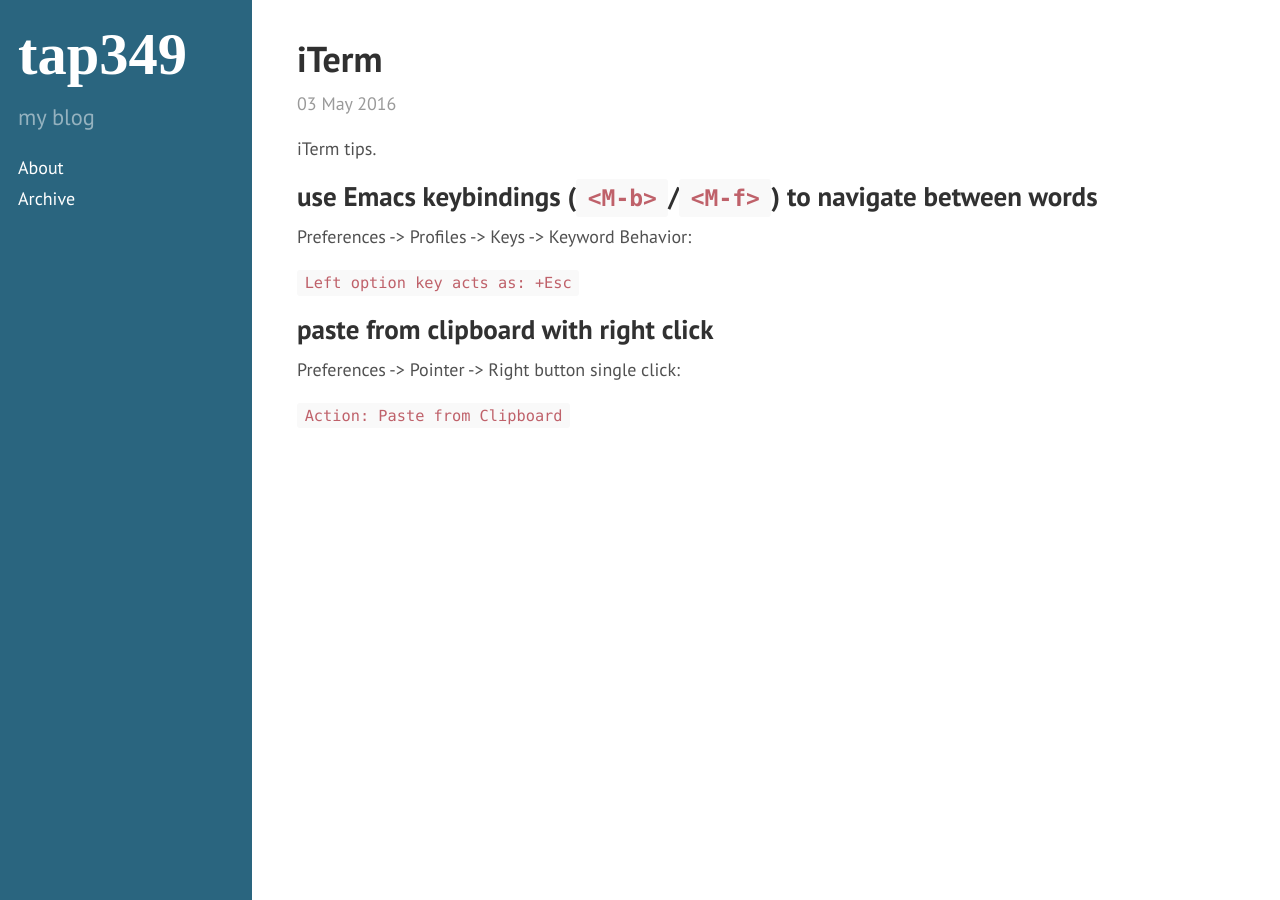
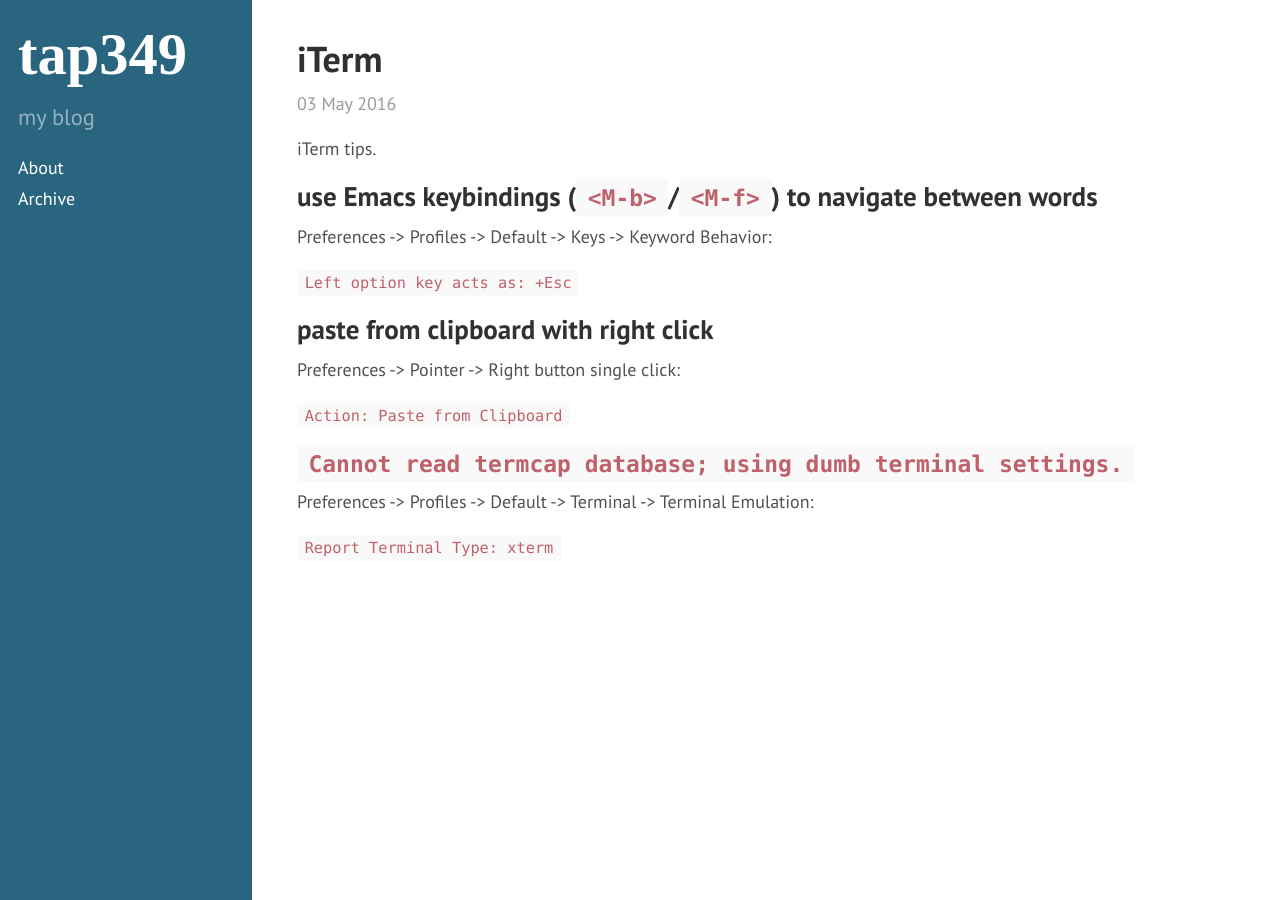
Before and after one commit to tap349/tap349.github.io, a Jekyll site: the page built from _posts/2016-05-03-iTerm.md, in a window 1280 px wide. Built offline with Jekyll 4.4.1, drawn with Linux system fonts in a browser that asks for light colours.

Commit message:
update 2016-05-04_14:30:20

```diff
--- a/_posts/2016-05-03-iTerm.md
+++ b/_posts/2016-05-03-iTerm.md
@@ -12,7 +12,7 @@
 
 ## use Emacs keybindings (`<M-b>`/`<M-f>`) to navigate between words
 
-Preferences -> Profiles -> Keys -> Keyword Behavior:
+Preferences -> Profiles -> Default -> Keys -> Keyword Behavior:
 
 `Left option key acts as: +Esc`
 
@@ -21,3 +21,9 @@
 Preferences -> Pointer -> Right button single click:
 
 `Action: Paste from Clipboard`
+
+## `Cannot read termcap database; using dumb terminal settings.`
+
+Preferences -> Profiles -> Default -> Terminal -> Terminal Emulation:
+
+`Report Terminal Type: xterm`
```
